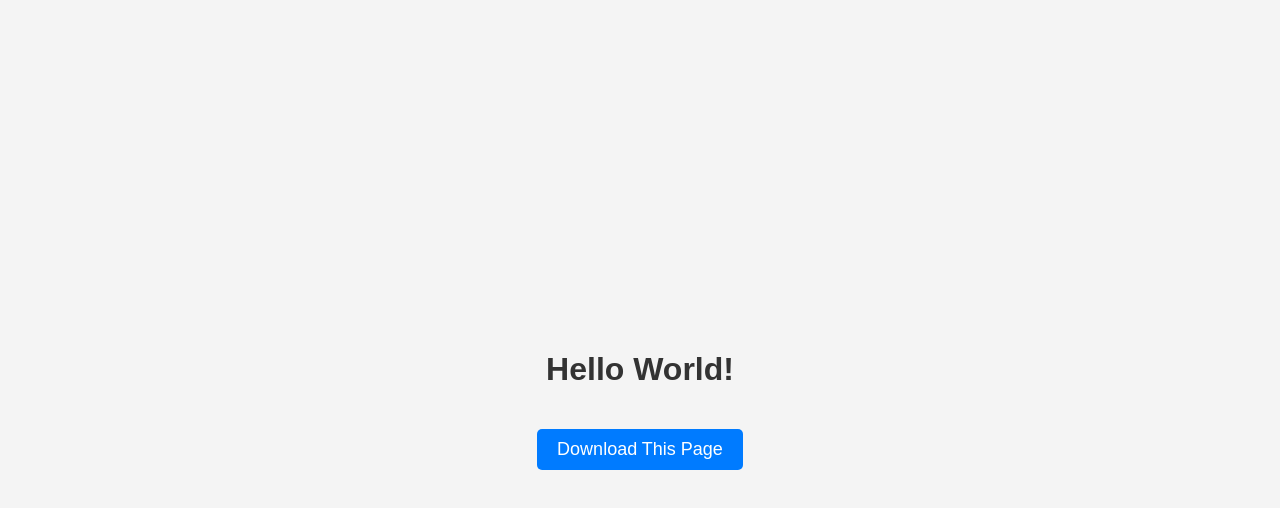
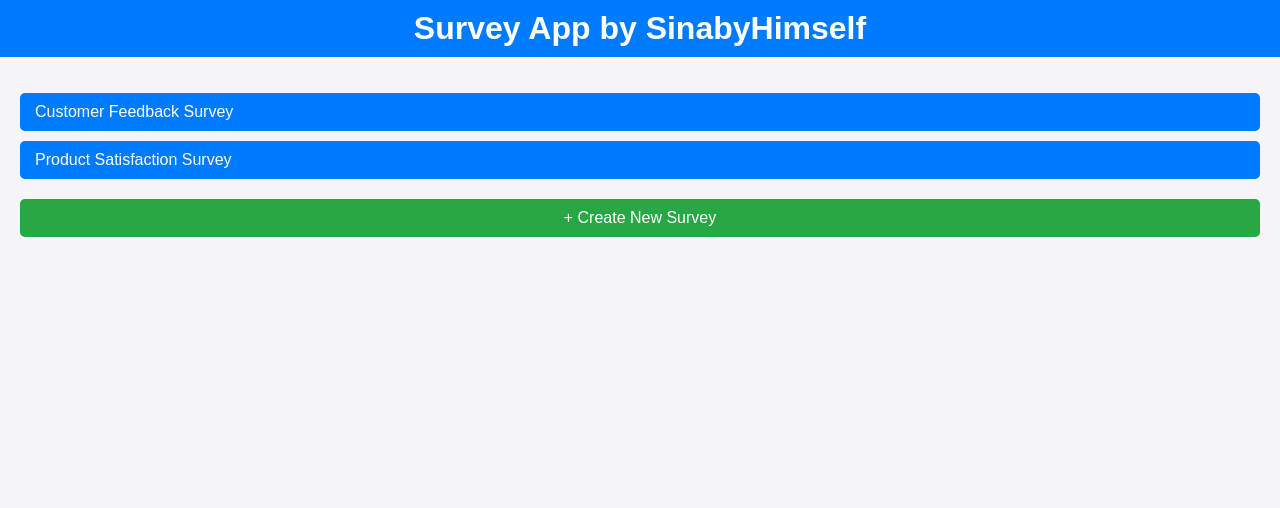
Before and after one commit to troxxyy/COMP229, a plain HTML site: page index.html in a window 1280 px wide. Drawn offline with Linux system fonts and the light colour scheme.

Commit message:
Add files via upload

```diff
--- a/index.html
+++ b/index.html
@@ -3,37 +3,71 @@
 <head>
     <meta charset="UTF-8">
     <meta name="viewport" content="width=device-width, initial-scale=1.0">
-    <title>Hello World</title>
+    <title>Survey App - Home</title>
     <style>
         body {
-            font-family: Arial, sans-serif;
-            display: flex;
-            flex-direction: column;
-            justify-content: center;
-            align-items: center;
-            height: 100vh;
+            font-family: 'Arial', sans-serif;
             margin: 0;
-            background-color: #f4f4f4;
-        }
-        h1 {
+            padding: 0;
+            background: #f4f4f9;
             color: #333;
         }
-        a {
-            margin-top: 20px;
+        header {
+            background: #007BFF;
+            color: #fff;
+            padding: 10px 20px;
+            text-align: center;
+        }
+        header h1 {
+            margin: 0;
+        }
+        .logo {
+            height: 50px;
+        }
+        main {
+            padding: 20px;
+        }
+        ul {
+            list-style: none;
+            padding: 0;
+        }
+        ul li a {
+            display: block;
+            padding: 10px 15px;
+            margin: 10px 0;
+            background: #007BFF;
+            color: white;
             text-decoration: none;
-            font-size: 18px;
-            color: white;
-            background-color: #007BFF;
-            padding: 10px 20px;
             border-radius: 5px;
         }
-        a:hover {
-            background-color: #0056b3;
+        ul li a:hover {
+            background: #0056b3;
+        }
+        .create-survey {
+            display: block;
+            margin-top: 20px;
+            text-align: center;
+            text-decoration: none;
+            padding: 10px 15px;
+            background: #28a745;
+            color: white;
+            border-radius: 5px;
+        }
+        .create-survey:hover {
+            background: #218838;
         }
     </style>
 </head>
 <body>
-    <h1>Hello World!</h1>
-    <a href="index.html" download="HelloWorld.html">Download This Page</a>
+    <header>
+        <h1>Survey App by SinabyHimself</h1>
+    </header>
+    <main>
+        <ul>
+            <li><a href="survey-details.html">Customer Feedback Survey</a></li>
+            <li><a href="survey-details.html">Product Satisfaction Survey</a></li>
+        </ul>
+        <a href="create-survey.html" class="create-survey">+ Create New Survey</a>
+    </main>
 </body>
 </html>
```
Also changed, not shown: create-survey.html (added, +82 -0 lines), survey-details.html (added, +70 -0 lines).
